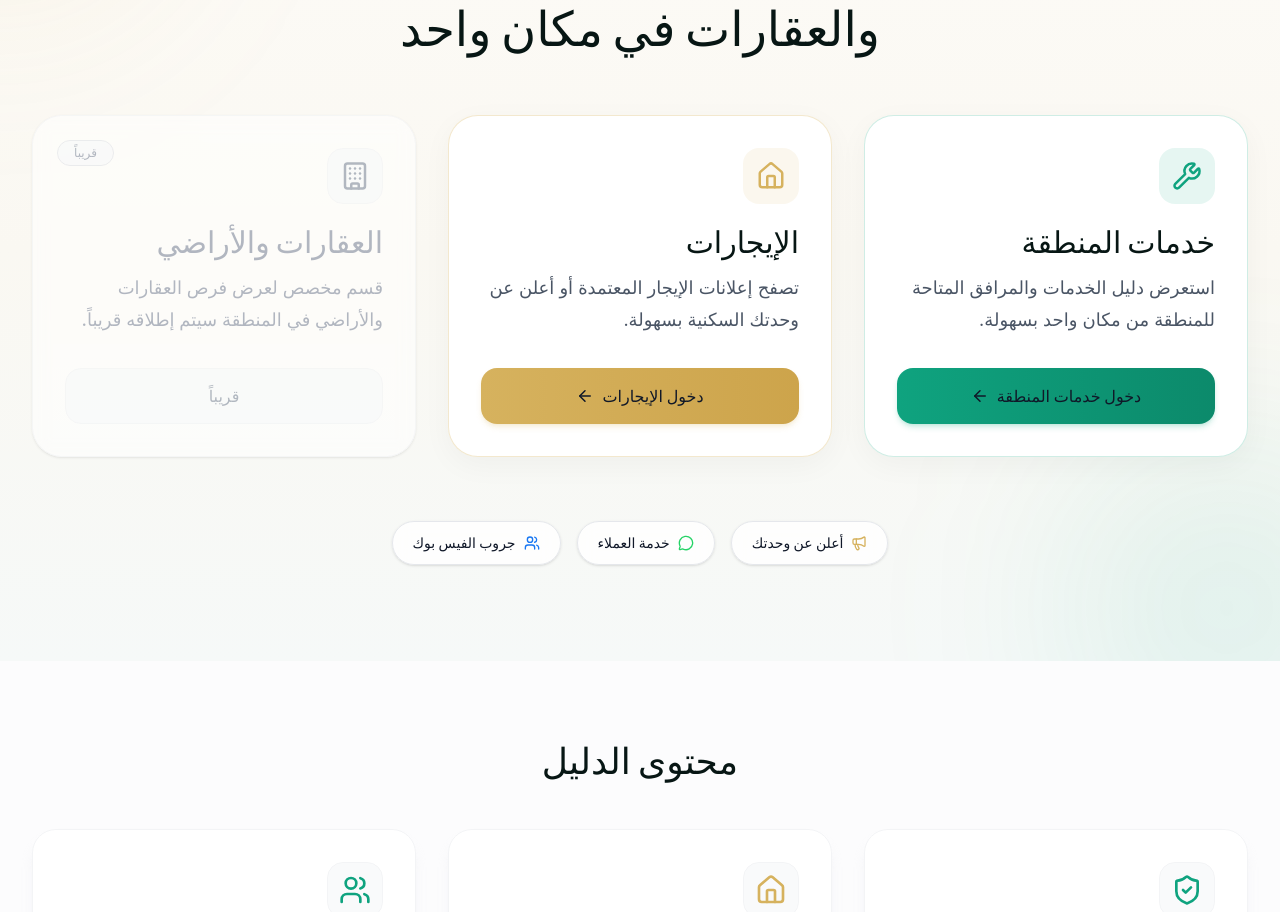
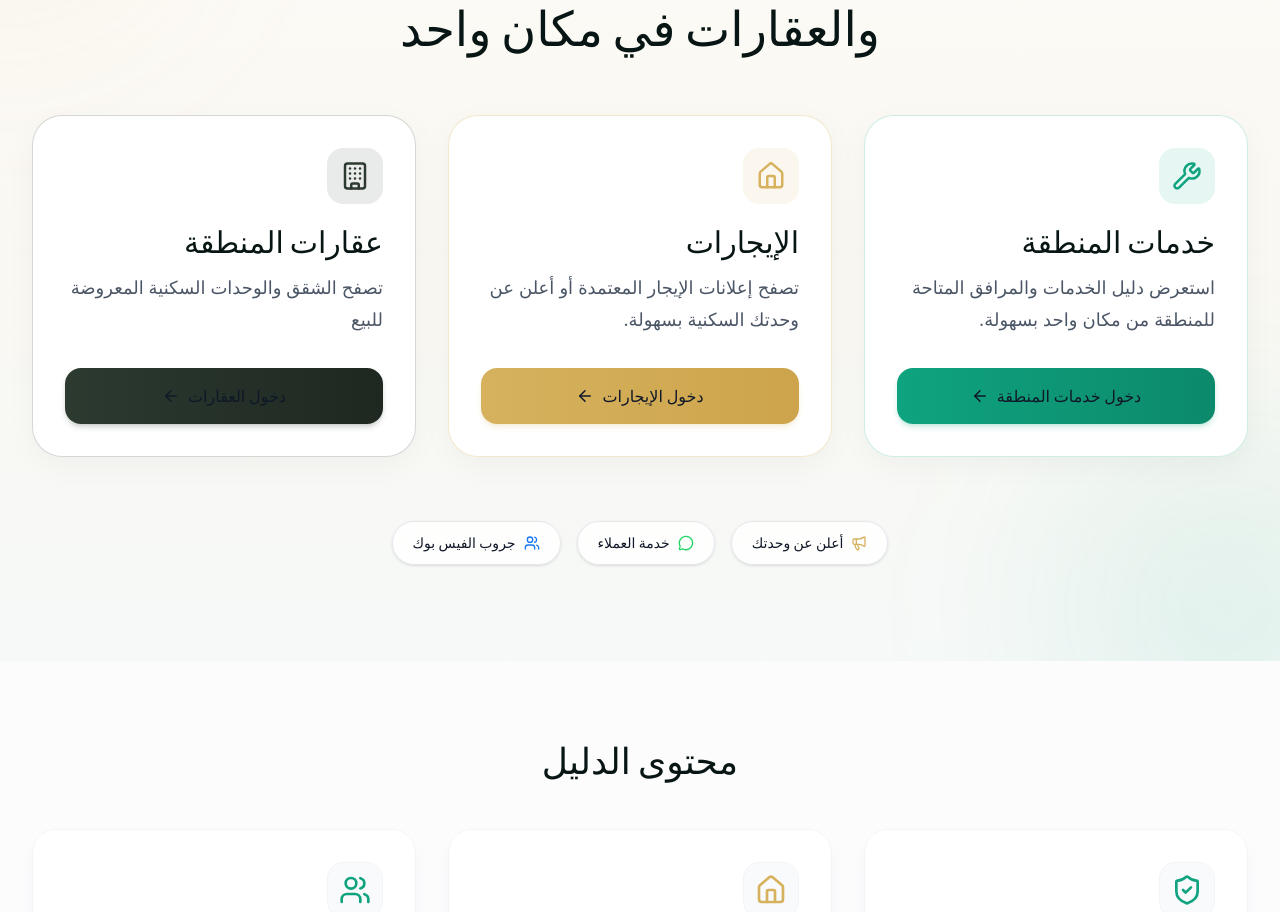
Before and after one commit to mohabx116-creator/dalilsubhi-landing-web, a React (Vite) app: page / in a window 1280 px wide. Shown: the part 996-1908 px from the top of the page. Built offline with nearby package versions, Linux system fonts and the light colour scheme.

Commit message:
feat(landing): enable real estate gateway

```diff
--- a/src/components/MainGatewaySection.tsx
+++ b/src/components/MainGatewaySection.tsx
@@ -1,5 +1,5 @@
 import { ArrowLeft, Building, Home, Megaphone, MessageCircle, Users, Wrench } from 'lucide-react';
-import { FACEBOOK_GROUP_URL, OWNERS_URL, RENTALS_URL, SERVICES_URL, WHATSAPP_GROUP_URL } from '../lib/config/links';
+import { FACEBOOK_GROUP_URL, OWNERS_URL, REAL_ESTATE_URL, RENTALS_URL, SERVICES_URL, WHATSAPP_GROUP_URL } from '../lib/config/links';
 
 export default function MainGatewaySection() {
   return (
@@ -49,20 +49,22 @@ export default function MainGatewaySection() {
             </a>
           </div>
 
-          <div className="relative flex h-full flex-col overflow-hidden rounded-[30px] border border-gray-100 bg-white/70 p-7 shadow-sm backdrop-blur-sm sm:p-8 opacity-75">
-            <div className="absolute top-6 left-6 rounded-full border border-gray-200 bg-gray-50 px-4 py-1 text-xs font-bold text-gray-400">
-              قريباً
+          <div className="group flex h-full flex-col overflow-hidden rounded-[30px] border border-[#2c3a30]/20 bg-white/95 p-7 shadow-[0_8px_30px_rgba(0,0,0,0.04)] backdrop-blur-md transition hover:-translate-y-1 hover:shadow-[0_20px_40px_rgba(44,58,48,0.08)] sm:p-8">
+            <div className="absolute inset-x-0 top-0 h-1 bg-gradient-to-r from-transparent via-[#2c3a30]/60 to-transparent opacity-0 transition-opacity group-hover:opacity-100" />
+            <div className="mb-5 flex h-14 w-14 items-center justify-center rounded-2xl bg-[#2c3a30]/10 transition duration-300 group-hover:scale-105 group-hover:bg-[#2c3a30]/20">
+              <Building size={30} className="text-[#2c3a30]" />
             </div>
-            <div className="mb-5 flex h-14 w-14 items-center justify-center rounded-2xl border border-gray-100 bg-gray-50">
-              <Building size={30} className="text-gray-400" />
-            </div>
-            <h3 className="mb-3 text-2xl font-black text-gray-400 sm:text-3xl">العقارات والأراضي</h3>
-            <p className="mb-8 flex-1 text-base leading-8 text-gray-400 sm:text-lg font-medium">
-              قسم مخصص لعرض فرص العقارات والأراضي في المنطقة سيتم إطلاقه قريباً.
+            <h3 className="mb-3 text-2xl font-black text-[#071614] sm:text-3xl">عقارات المنطقة</h3>
+            <p className="mb-8 flex-1 text-base leading-8 text-gray-600 sm:text-lg font-medium">
+              تصفح الشقق والوحدات السكنية المعروضة للبيع
             </p>
-            <div className="inline-flex min-h-14 cursor-not-allowed items-center justify-center gap-2 rounded-2xl border border-gray-100 bg-gray-50 px-6 text-base font-bold text-gray-400">
-              قريباً
-            </div>
+            <a
+              href={REAL_ESTATE_URL}
+              className="inline-flex min-h-14 items-center justify-center gap-2 rounded-2xl bg-gradient-to-r from-[#2c3a30] to-[#1e2821] px-6 text-base font-bold text-white shadow-md shadow-[#2c3a30]/20 transition hover:shadow-lg hover:shadow-[#2c3a30]/30 focus-visible:outline focus-visible:outline-2 focus-visible:outline-offset-4 focus-visible:outline-[#2c3a30]"
+            >
+              دخول العقارات
+              <ArrowLeft size={18} />
+            </a>
           </div>
         </div>
 
--- a/src/lib/config/links.ts
+++ b/src/lib/config/links.ts
@@ -1,5 +1,6 @@
 export const SERVICES_URL = 'https://services-ds-core-91.dalilsubhi.com';
 export const RENTALS_URL = 'https://rentals-ds-core-91.dalilsubhi.com/rentals';
+export const REAL_ESTATE_URL = 'https://realestate-ds-core-91.dalilsubhi.com';
 export const OWNERS_URL = 'https://rentals-ds-core-91.dalilsubhi.com/owners/list-your-unit';
 export const WHATSAPP_GROUP_URL = 'https://chat.whatsapp.com/ECEZfbsvjlU43eDvKa9XUu';
 export const FACEBOOK_GROUP_URL = 'https://www.facebook.com/share/g/1CzbCwjugk/?mibextid=KtfwRi';
```
